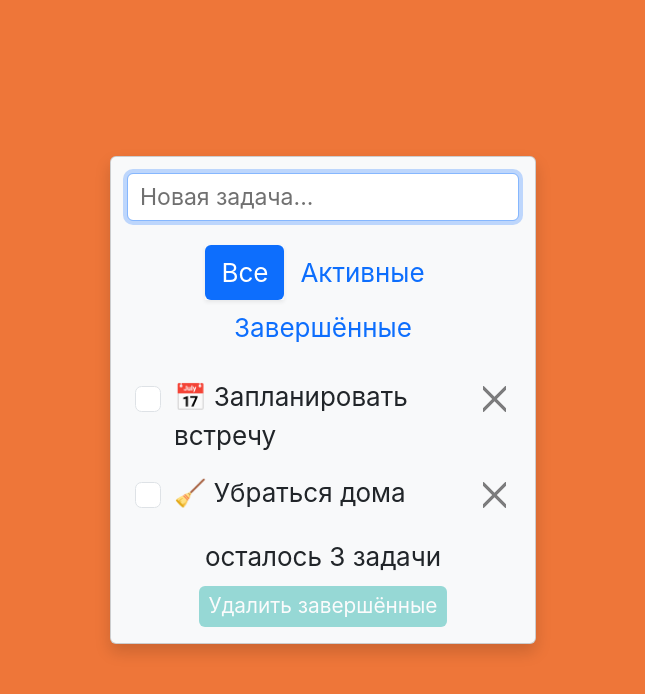
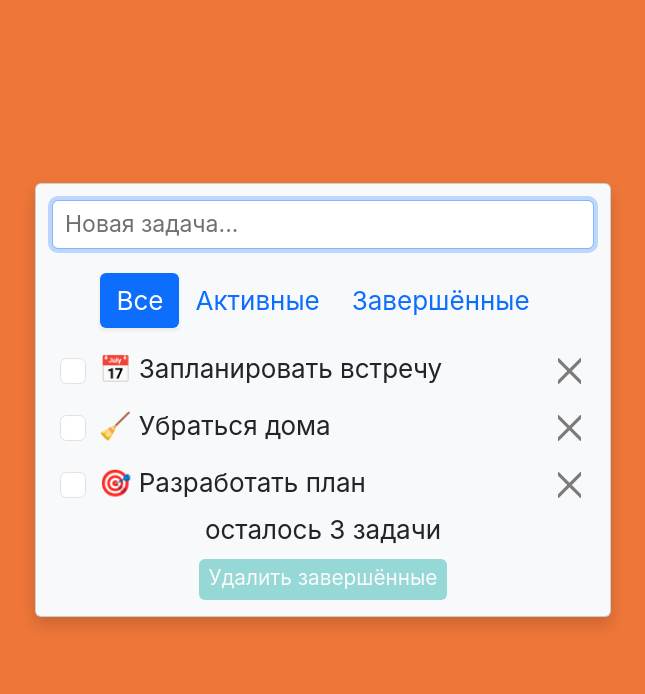
Before and after one commit to yuriyvyatkin/react-todos, a React (Create React App) app: page / in a window 1280 px wide. Shown: the top 694 px of the page, without its empty margins (317-962 px from the left). Built offline with nearby package versions, Linux system fonts and the light colour scheme; the HTML template or start-up script is replaced by a standard one.

Commit message:
Обновить максимальную ширину

```diff
--- a/src/App.css
+++ b/src/App.css
@@ -14,7 +14,7 @@
 }
 
 .todos {
-  max-width: 450px;
+  max-width: 600px;
 }
 
 .input {
```
